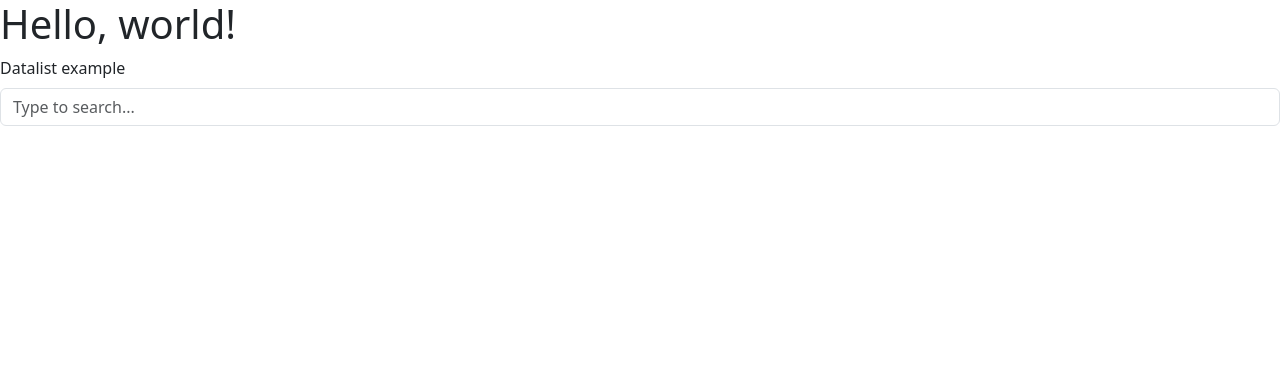
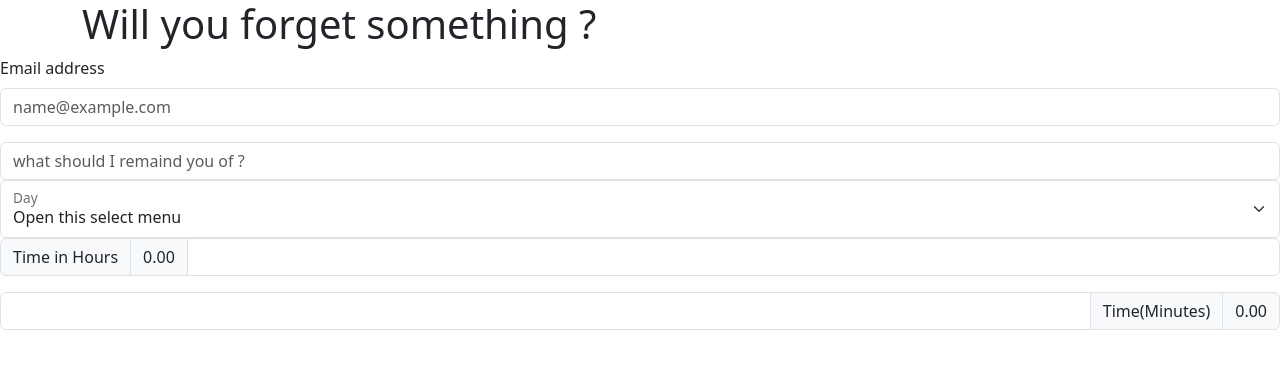
Before and after one commit to laraV3l/Remind_me, a Django app: page / in a window 1280 px wide. Shown: the top 369 px of the page. Run offline with Django 4.2, Linux system fonts and the light colour scheme.

Commit message:
I have added some basic html

```diff
--- a/landing/templates/landing/index.html
+++ b/landing/templates/landing/index.html
@@ -7,19 +7,47 @@
     <link href="https://cdn.jsdelivr.net/npm/bootstrap@5.3.0-alpha1/dist/css/bootstrap.min.css" rel="stylesheet" integrity="sha384-GLhlTQ8iRABdZLl6O3oVMWSktQOp6b7In1Zl3/Jr59b6EGGoI1aFkw7cmDA6j6gD" crossorigin="anonymous">
   </head>
   <body>
-    <h1>Hello, world!</h1>
+    <div class='container'>
+    <h1>Will you forget something ? </h1>
+    </div>
     <script src="https://cdn.jsdelivr.net/npm/bootstrap@5.3.0-alpha1/dist/js/bootstrap.bundle.min.js" integrity="sha384-w76AqPfDkMBDXo30jS1Sgez6pr3x5MlQ1ZAGC+nuZB+EYdgRZgiwxhTBTkF7CXvN" crossorigin="anonymous"></script>
-    <form>
-      <label for="exampleDataList" class="form-label">Datalist example</label>
-<input class="form-control" list="datalistOptions" id="exampleDataList" placeholder="Type to search...">
-<datalist id="datalistOptions">
-  <option value="Monday">
-  <option value="Tuesday">
-  <option value="Wendnesday">
-  <option value="Thursday">
-  <option value="Friday">
-</datalist>
+
+    <form class="form-floating">
+      <div class="mb-3">
+  <label for="exampleFormControlInput1" class="form-label">Email address</label>
+  <input type="email" class="form-control" id="exampleFormControlInput1" placeholder="name@example.com">
+</div>
+<div class="mb-3">
+
+       <input type="text" class="form-control" id="day" placeholder="what should I remaind you of ?">
+
+
+        <div class="form-floating">
+            <select class="form-select" id="floatingSelect" aria-label="Floating label select example">
+              <option selected>Open this select menu</option>
+              <option value="1">Monday</option>
+              <option value="2">Tuesday</option>
+            <option value="3">Wendnesday</option>
+            <option value='4'>Thursday</option>
+            <option value='5'>Friday</option>
+            </select>
+           <label for="floatingSelect">Day</label>
+      </div>
+      <div class="input-group mb-3">
+  <span class="input-group-text">Time in Hours</span>
+  <span class="input-group-text">0.00</span>
+  <input type="text" class="form-control" aria-label="Dollar amount (with dot and two decimal places)">
+</div>
+
+        <div class="input-group">
+         <input type="text" class="form-control" aria-label="Dollar amount (with dot and two decimal places)">
+       <span class="input-group-text">Time(Minutes)</span>
+       <span class="input-group-text">0.00</span>
+  </div>
+
+
     </form>
+
 
   </body>
 </html>
```
